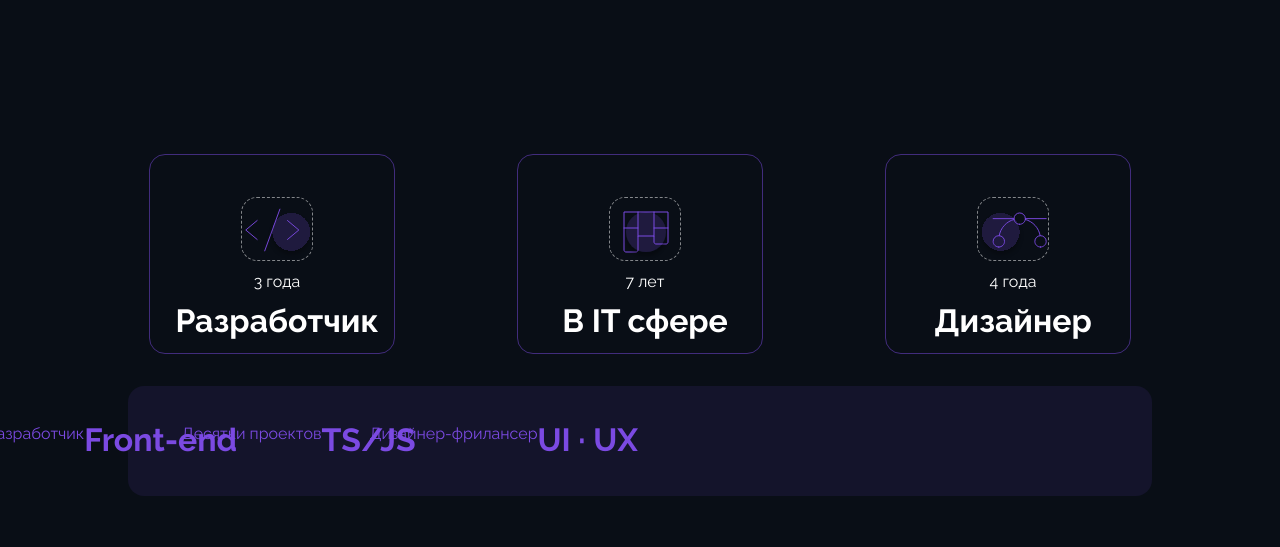
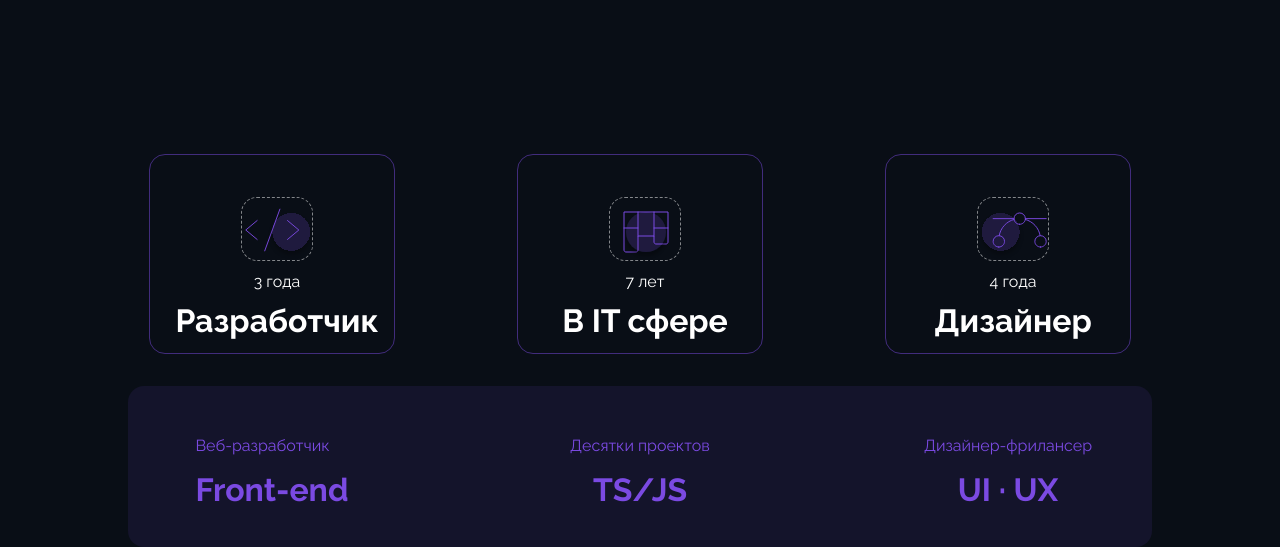
Before and after one commit to cronixXV/project_portfolio_html_css, a website: page src/index.html in a window 1280 px wide. Shown: the part 671-1218 px from the top of the page. Before the commit the page ends 1167 px from the top, so only its background shows below. Drawn offline with nearby package versions, Linux system fonts and the light colour scheme; files that its build step writes are made by us from their sources.

Commit message:
finish second block

```diff
--- a/src/index.html
+++ b/src/index.html
@@ -128,24 +128,18 @@
       <div class="descr">
         <div class="descr__container">
           <div class="descr__item">
-            <div class="descr__item descr__item_title">
-              <p class="practice__projects">Веб-разработчик</p>
+            <p class="descr__title">Веб-разработчик</p>
             <h2 class="descr__heading">Front-end</h2>
           </div>
 
           <div class="descr__item">
-              <div class="descr__item descr__item_title">
-                <p class="practice__projects">Десятки проектов</p>
+            <p class="descr__title">Десятки проектов</p>
             <h2 class="descr__heading">TS/JS</h2>
-              </div>
           </div>
 
           <div class="descr__item">
-              <div class="descr__item descr__item_title">
-                <p class="practice__projects">Дизайнер-фрилансер</p>
+            <p class="descr__title">Дизайнер-фрилансер</p>
             <h2 class="descr__heading">UI · UX</h2>
-              </div>
-            </div>
           </div>
         </div>
       </div>
--- a/src/sass/blocks/_experience.scss
+++ b/src/sass/blocks/_experience.scss
@@ -51,37 +51,20 @@ h2 {
 
 
 .descr {
-        max-width: 1024px;
+    margin-top: 32px;
         &__container {
             display: grid;
             grid-template-columns: repeat(3, 1fr);
             justify-items: center;
             align-items:center;
-            margin-top: 32px;
-            height: 110px;
+            padding: 30px 0;
             border-radius: 16px;
             background: rgba(123, 74, 226, 0.1);
+            gap: 80px;
         }
 
-         &__item {
-            display: flex;
-            justify-content: center;
-            width: 205px;
-            height: 63px;
-
-
-        &_title {
-            display: flex;
-            justify-content: center;
-            align-items: center;
-            // width: 205px;
-            // height: 63px;
-        }
-
-    }
-}
-
-.practice__projects {
+        &__title {
+            margin-top: 20px;
             color: rgb(123, 74, 226);
             font-size: 16px;
             font-weight: 400;
@@ -89,10 +72,10 @@ h2 {
             white-space: nowrap;
         }
 
-.descr__heading {
-    // margin-top: 45px;
+        &__heading {
             color: rgb(123, 74, 226);
             font-size: 32px;
             font-weight: 700;
             line-height: 38px;
         }
+}
```
Also changed, not shown: dist/css/style.min.css, dist/index.html. Lines whose indentation alone changed are shown as unchanged.
